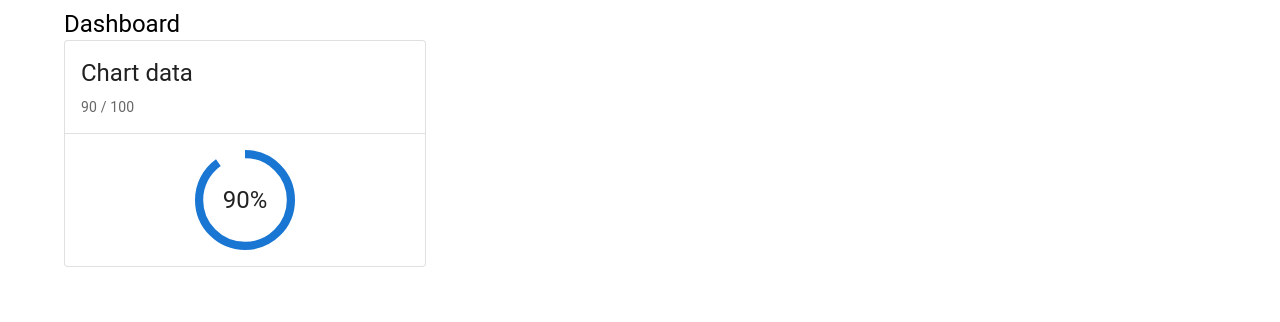
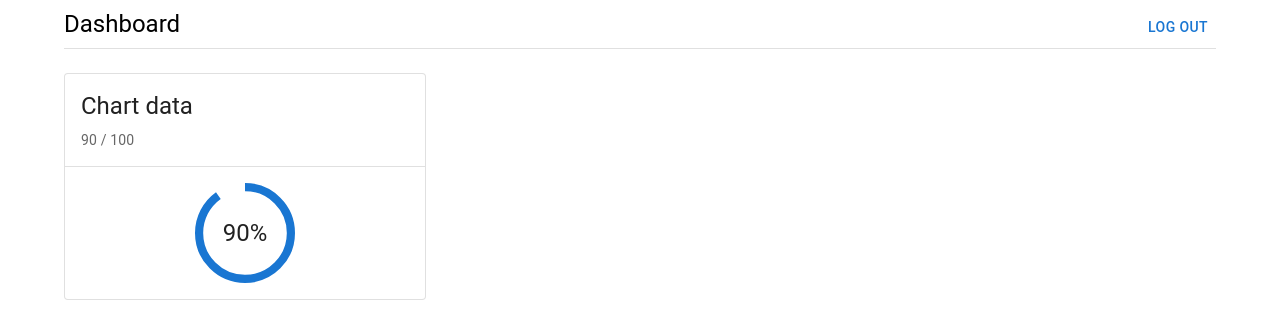
Before and after one commit to temaxuck/charts-app, a React (Vite) app in the folder client/: page / in a window 1280 px wide. Shown: the top 322 px of the page. Built offline with nearby package versions, Linux system fonts and the light colour scheme; sample sign-in values are in the browser's storage.

Commit message:
Add header to dashboard

```diff
--- a/client/src/pages/DashboardPage.tsx
+++ b/client/src/pages/DashboardPage.tsx
@@ -2,13 +2,17 @@ import { Container, Typography } from "@mui/material";
 import * as React from "react";
 
 import Chart from "../components/Chart";
+import Header from "../components/Header";
+import LogoutButton from "../components/LogoutButton";
 import withAuth from "../components/WithAuth";
 
 function DashboardPage() {
-
   return (
     <Container component="main">
-      <Typography variant="h5">Dashboard</Typography>
+      <Header>
+        <Typography variant="h5" sx={{ mb: 1 }}>Dashboard</Typography>
+        <LogoutButton />
+      </Header>
       <Chart currentValue={90} maxValue={100} />
     </Container>
   );
```
